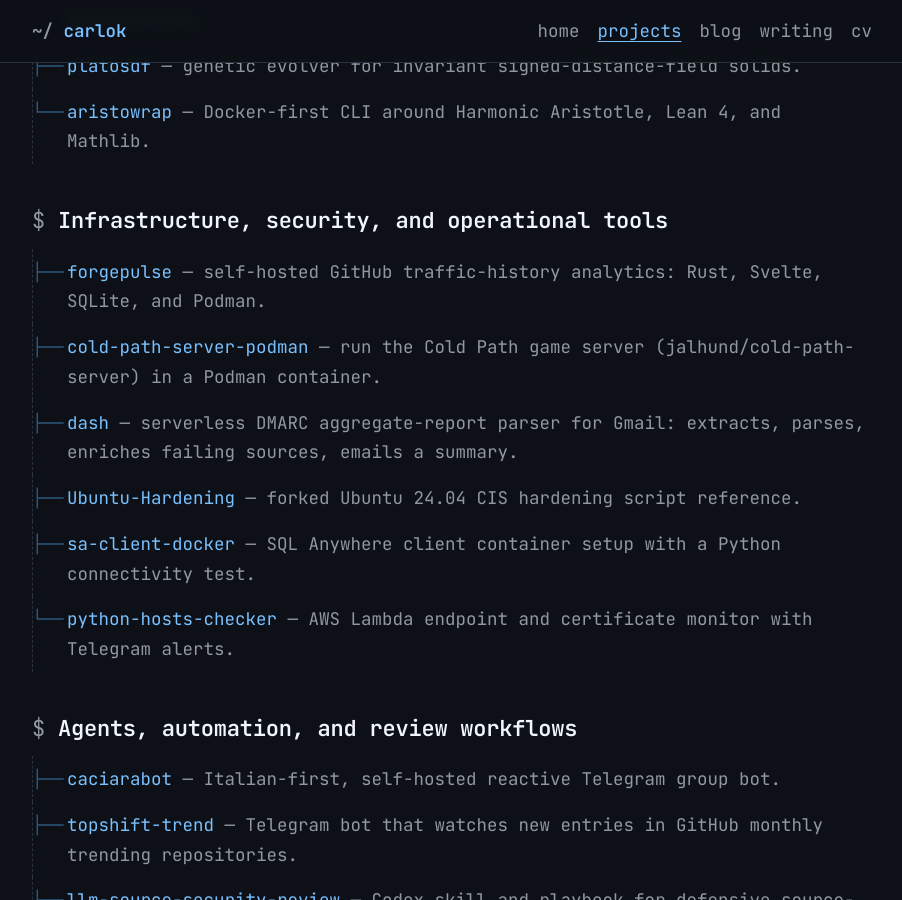
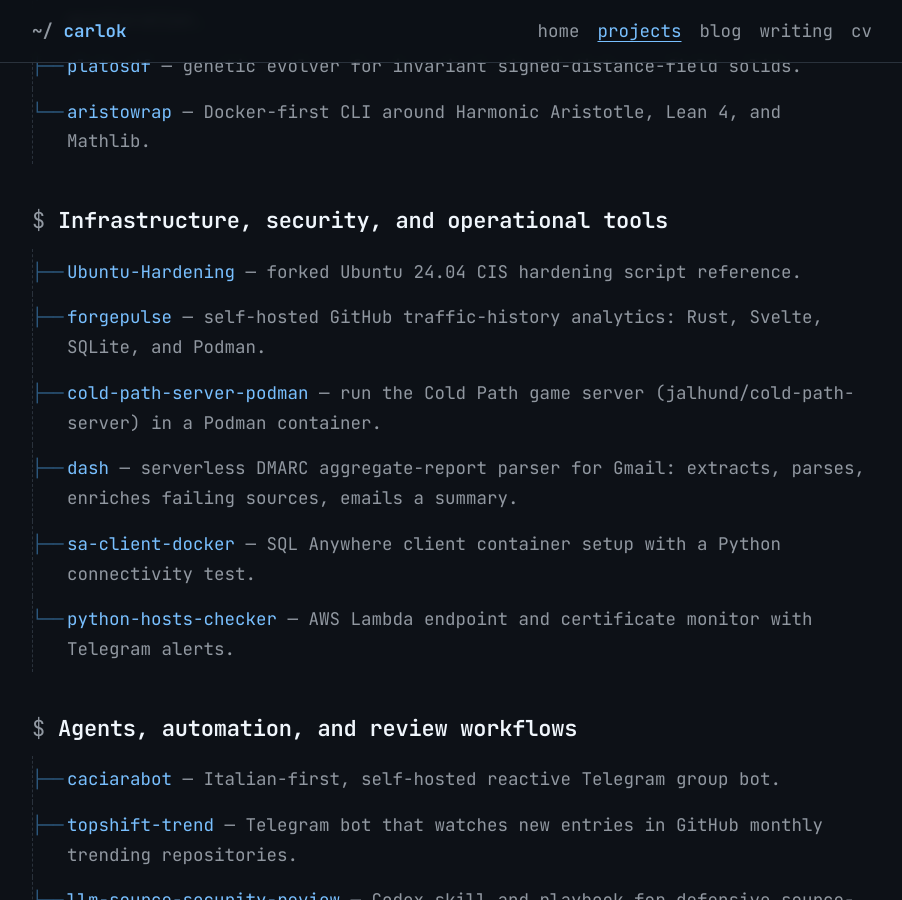
Before and after one commit to carlok/carlok.github.io, a Jekyll site: the page built from projects.md, in a window 1280 px wide and 900 px high, scrolled down 1966 px. Shown: the whole window, without its empty margins (188-1090 px from the left). Built offline with Jekyll 4.4.1, drawn with Linux system fonts in a browser that asks for light colours.

```diff
--- a/projects.md
+++ b/projects.md
@@ -51,10 +51,10 @@ permalink: /projects/
 
 ## Infrastructure, security, and operational tools
 
+- [Ubuntu-Hardening](https://github.com/carlok/Ubuntu-Hardening) — forked Ubuntu 24.04 CIS hardening script reference.
 - [forgepulse](https://github.com/carlok/forgepulse) — self-hosted GitHub traffic-history analytics: Rust, Svelte, SQLite, and Podman.
 - [cold-path-server-podman](https://github.com/carlok/cold-path-server-podman) — run the Cold Path game server (jalhund/cold-path-server) in a Podman container.
 - [dash](https://github.com/carlok/dash) — serverless DMARC aggregate-report parser for Gmail: extracts, parses, enriches failing sources, emails a summary.
-- [Ubuntu-Hardening](https://github.com/carlok/Ubuntu-Hardening) — forked Ubuntu 24.04 CIS hardening script reference.
 - [sa-client-docker](https://github.com/carlok/sa-client-docker) — SQL Anywhere client container setup with a Python connectivity test.
 - [python-hosts-checker](https://github.com/carlok/python-hosts-checker) — AWS Lambda endpoint and certificate monitor with Telegram alerts.
 
```
